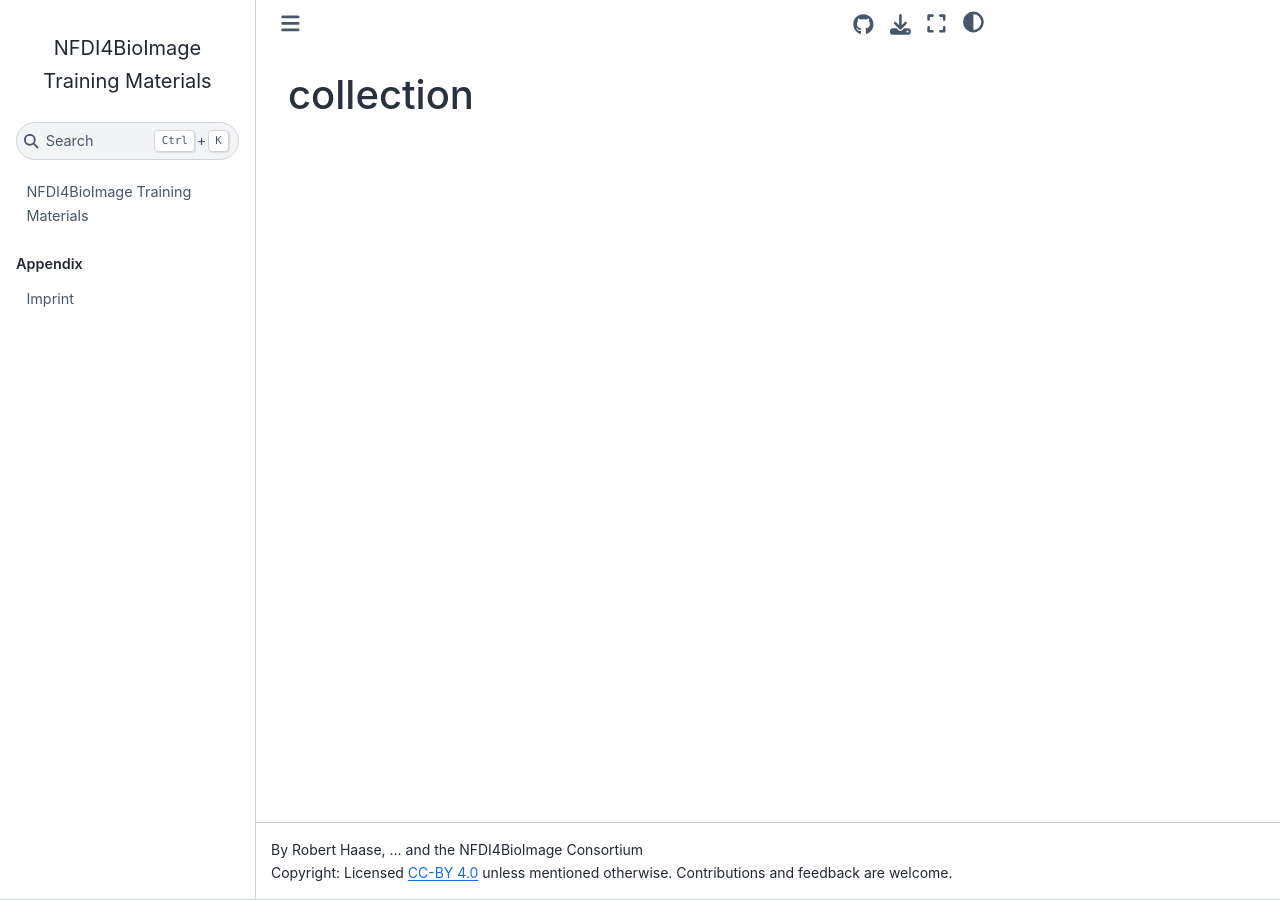
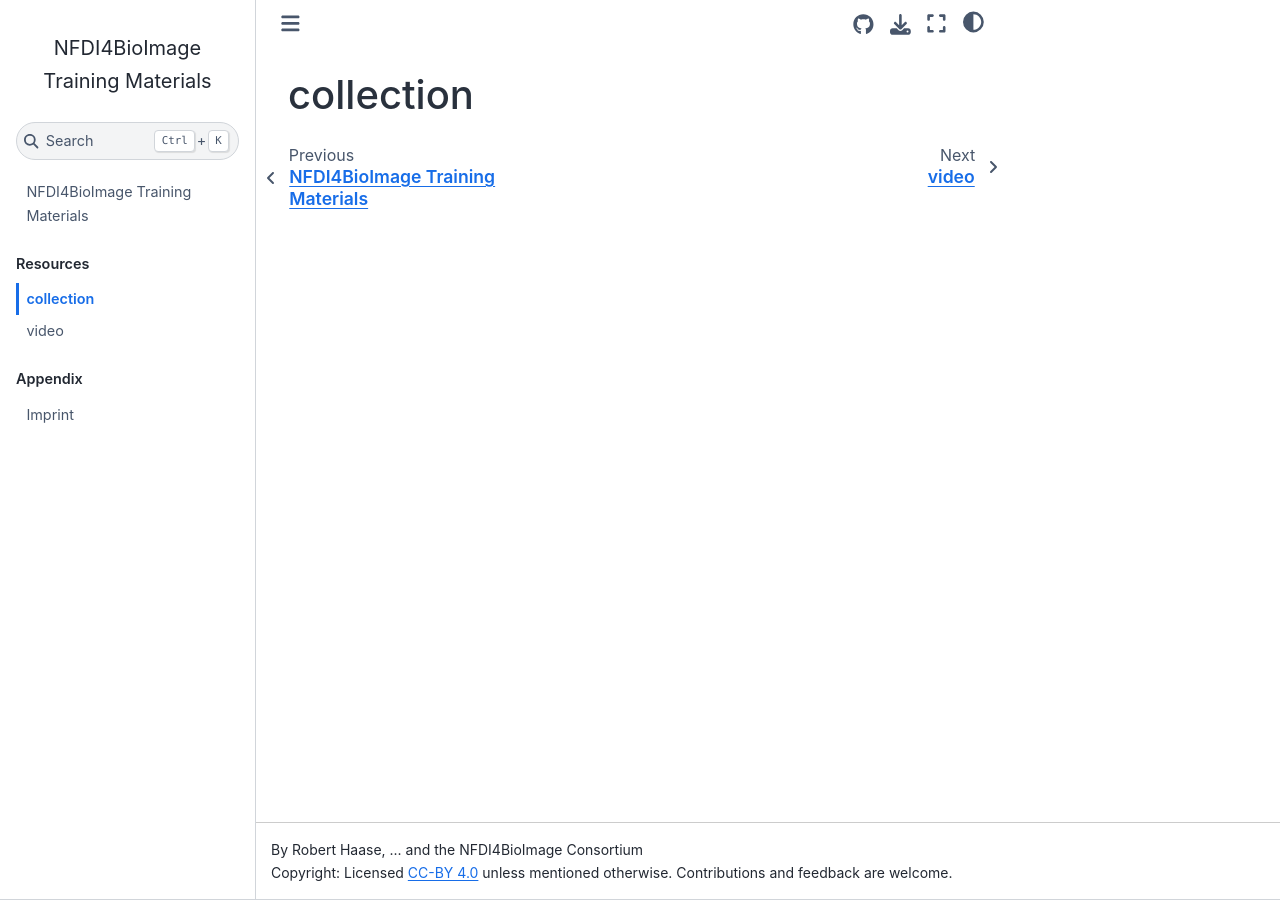
Before and after one commit to NFDI4BIOIMAGE/training, a Jupyter Book: the page built from docs/collection/readme.md, in a window 1280 px wide. Built offline with Jupyter Book 1.0.4 settings and Sphinx 7.4.7 and the Sphinx Book theme 1.1.4, drawn with Linux system fonts in a browser that asks for light colours; pages that are not in the unit, such as notebooks, are missing from menus.

Commit message:
corrected TOC

```diff
--- a/docs/_toc.yml
+++ b/docs/_toc.yml
@@ -7,8 +7,8 @@
 parts:
   - caption: Resources
     chapters:
-    - file: collections/readme
-    - file: videos/readme
+    - file: collection/readme
+    - file: video/readme
 
   - caption: Appendix
     chapters:
```
